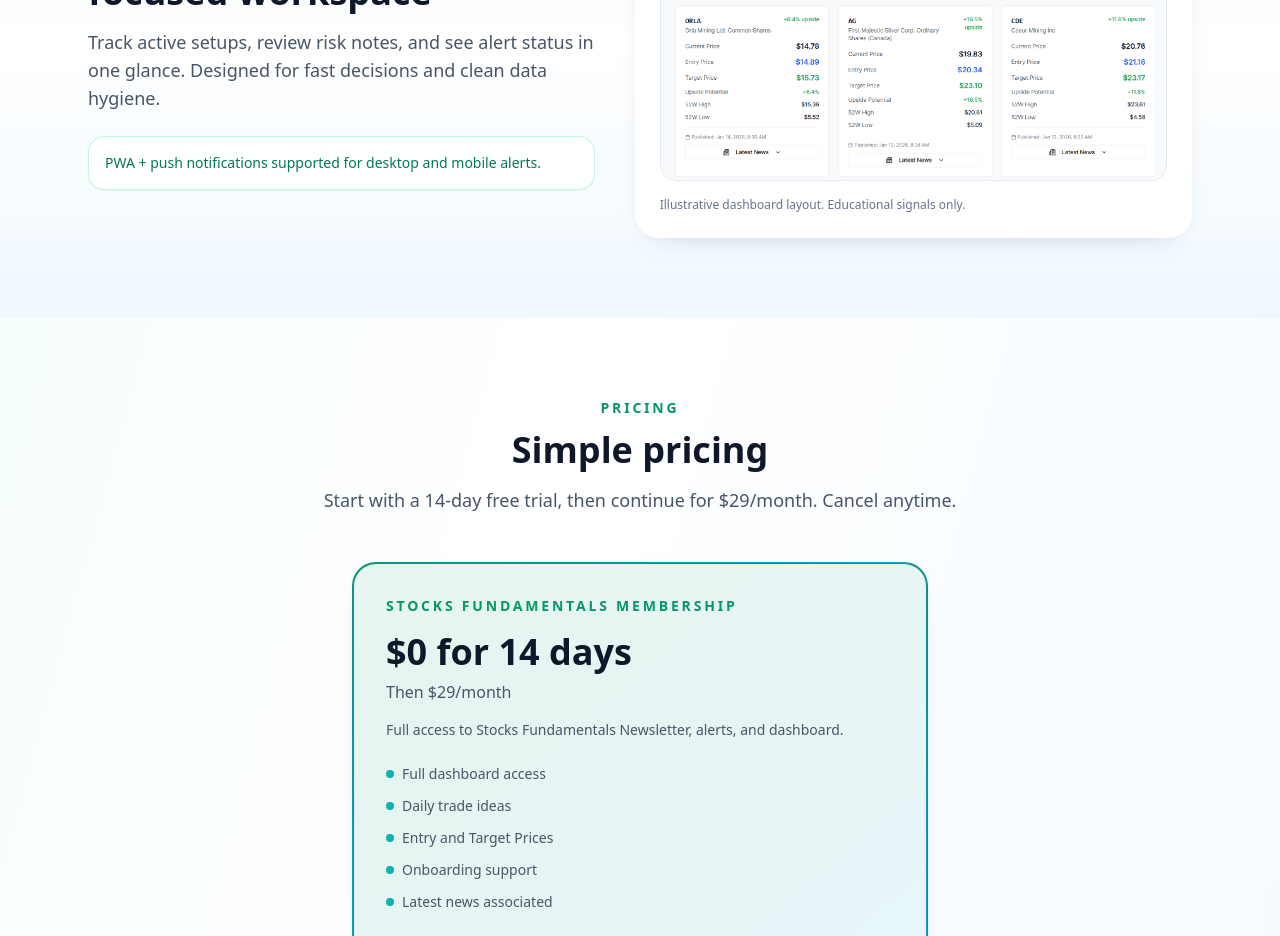
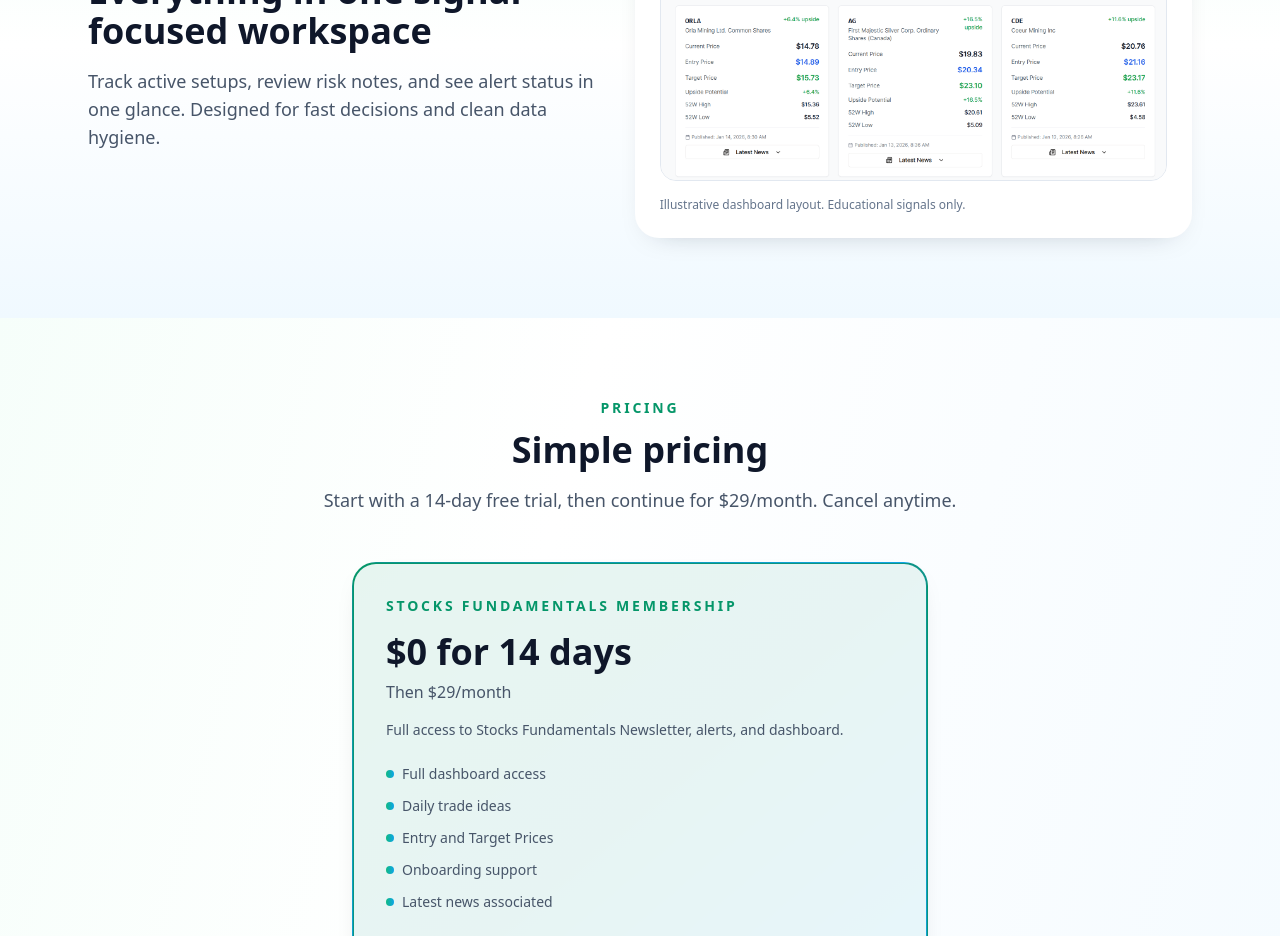
Before and after one commit to adhesikan/SFLanding, a Next.js app: page / in a window 1280 px wide. Shown: the part 2200-3136 px from the top of the page. Built offline with nearby package versions, Linux system fonts and the light colour scheme.

Commit message:
Remove PWA push notifications copy

```diff
--- a/app/page.tsx
+++ b/app/page.tsx
@@ -220,9 +220,6 @@ export default function Home() {
                   title="Everything in one signal-focused workspace"
                   description="Track active setups, review risk notes, and see alert status in one glance. Designed for fast decisions and clean data hygiene."
                 />
-                <div className="mt-6 rounded-2xl border border-emerald-200/70 bg-white/80 p-4 text-sm text-emerald-700 shadow-sm">
-                  PWA + push notifications supported for desktop and mobile alerts.
-                </div>
               </div>
               <div className="rounded-3xl border border-white/70 bg-white p-6 shadow-soft">
                 <div className="flex items-center justify-between text-sm font-semibold text-slate-600">
```
